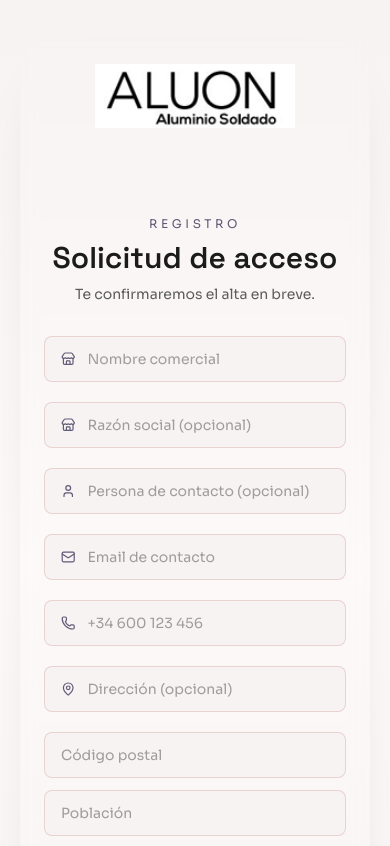
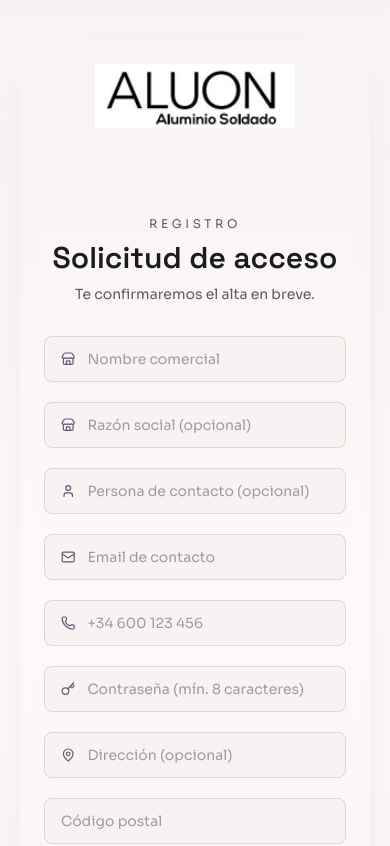
Before and after one commit to distribucionesfayosmoreno-sys/app_aluon, a React (Vite) app in the folder web/: page /register in a window 390 px wide. Shown: the top 846 px of the page. Built offline with nearby package versions, Linux system fonts and the light colour scheme.

Commit message:
feat: replace phone authentication with password-based authentication in login and registration flows

```diff
--- a/web/src/pages/LoginPage.tsx
+++ b/web/src/pages/LoginPage.tsx
@@ -1,11 +1,11 @@
 import { useState } from "react";
-import { Mail, Phone } from "lucide-react";
+import { Lock, Mail } from "lucide-react";
 import { useLocation, useNavigate } from "react-router-dom";
 import { setAuth } from "../utils/auth";
 
 type LoginFormState = {
   email: string;
-  telefonoWhatsapp: string;
+  password: string;
 };
 
 export default function LoginPage() {
@@ -13,7 +13,7 @@ export default function LoginPage() {
   const location = useLocation();
   const [form, setForm] = useState<LoginFormState>({
     email: "",
-    telefonoWhatsapp: "",
+    password: "",
   });
   const [status, setStatus] = useState<"idle" | "submitting" | "success" | "error">("idle");
   const [errorMessage, setErrorMessage] = useState("");
@@ -33,8 +33,8 @@ export default function LoginPage() {
       setErrorMessage("El correo electrónico es obligatorio.");
       return;
     }
-    if (!form.telefonoWhatsapp.trim()) {
-      setErrorMessage("El teléfono de WhatsApp es obligatorio.");
+    if (!form.password.trim()) {
+      setErrorMessage("La contraseña es obligatoria.");
       return;
     }
 
@@ -48,7 +48,7 @@ export default function LoginPage() {
         headers: { "Content-Type": "application/json" },
         body: JSON.stringify({
           email: form.email.trim(),
-          telefonoWhatsapp: form.telefonoWhatsapp.trim(),
+          password: form.password.trim(),
         }),
       });
       if (!response.ok) {
@@ -129,19 +129,19 @@ export default function LoginPage() {
             </div>
 
             <div className="space-y-2">
-              <label className="sr-only" htmlFor="login-phone">
-                Teléfono WhatsApp
+              <label className="sr-only" htmlFor="login-password">
+                Contraseña
               </label>
               <div className="flex items-center gap-3 rounded-xl border border-outline-variant/60 bg-surface-container-low px-4 py-3 focus-within:border-[var(--ag-primary)] focus-within:ring-2 focus-within:ring-[var(--ag-primary)]/20">
-                <Phone className="h-4 w-4 text-secondary" aria-hidden="true" />
+                <Lock className="h-4 w-4 text-secondary" aria-hidden="true" />
                 <input
-                  id="login-phone"
-                  type="tel"
-                  autoComplete="tel"
-                  value={form.telefonoWhatsapp}
-                  onChange={handleChange("telefonoWhatsapp")}
-                  placeholder="Teléfono WhatsApp"
-                  aria-label="Teléfono WhatsApp"
+                  id="login-password"
+                  type="password"
+                  autoComplete="current-password"
+                  value={form.password}
+                  onChange={handleChange("password")}
+                  placeholder="Contraseña"
+                  aria-label="Contraseña"
                   className="w-full bg-transparent text-sm text-on-surface placeholder:text-on-surface/40 focus:outline-none"
                 />
               </div>
--- a/web/src/pages/RegisterPage.tsx
+++ b/web/src/pages/RegisterPage.tsx
@@ -1,5 +1,5 @@
 import { useState } from "react";
-import { Mail, MapPin, Phone, Store, User } from "lucide-react";
+import { Key, Mail, MapPin, Phone, Store, User } from "lucide-react";
 
 type RegistrationFormState = {
   nombreComercial: string;
@@ -7,6 +7,7 @@ type RegistrationFormState = {
   personaContacto: string;
   email: string;
   telefonoWhatsapp: string;
+  password: string;
   direccion: string;
   cp: string;
   poblacion: string;
@@ -21,6 +22,7 @@ export default function RegisterPage() {
     personaContacto: "",
     email: "",
     telefonoWhatsapp: "",
+    password: "",
     direccion: "",
     cp: "",
     poblacion: "",
@@ -56,6 +58,14 @@ export default function RegisterPage() {
       setFormError("El teléfono de WhatsApp es obligatorio.");
       return;
     }
+    if (!form.password.trim()) {
+      setFormError("La contraseña es obligatoria.");
+      return;
+    }
+    if (form.password.trim().length < 8) {
+      setFormError("La contraseña debe tener al menos 8 caracteres.");
+      return;
+    }
 
     try {
       setStatus("submitting");
@@ -71,6 +81,7 @@ export default function RegisterPage() {
           personaContacto: form.personaContacto.trim() || null,
           email: form.email.trim(),
           telefonoWhatsapp: form.telefonoWhatsapp.trim(),
+          password: form.password.trim(),
           direccion: form.direccion.trim() || null,
           cp: form.cp.trim() || null,
           poblacion: form.poblacion.trim() || null,
@@ -226,6 +237,25 @@ export default function RegisterPage() {
             </div>
 
             <div className="space-y-2">
+              <label className="sr-only" htmlFor="register-password">
+                Contraseña
+              </label>
+              <div className="flex items-center gap-3 rounded-xl border border-outline-variant/60 bg-surface-container-low px-4 py-3 focus-within:border-[var(--ag-primary)] focus-within:ring-2 focus-within:ring-[var(--ag-primary)]/20">
+                <Key className="h-4 w-4 text-secondary" aria-hidden="true" />
+                <input
+                  id="register-password"
+                  type="password"
+                  autoComplete="new-password"
+                  value={form.password}
+                  onChange={handleChange("password")}
+                  placeholder="Contraseña (mín. 8 caracteres)"
+                  aria-label="Contraseña"
+                  className="w-full bg-transparent text-sm text-on-surface placeholder:text-on-surface/40 focus:outline-none"
+                />
+              </div>
+            </div>
+
+            <div className="space-y-2">
               <label className="sr-only" htmlFor="register-address">
                 Dirección
               </label>
```
